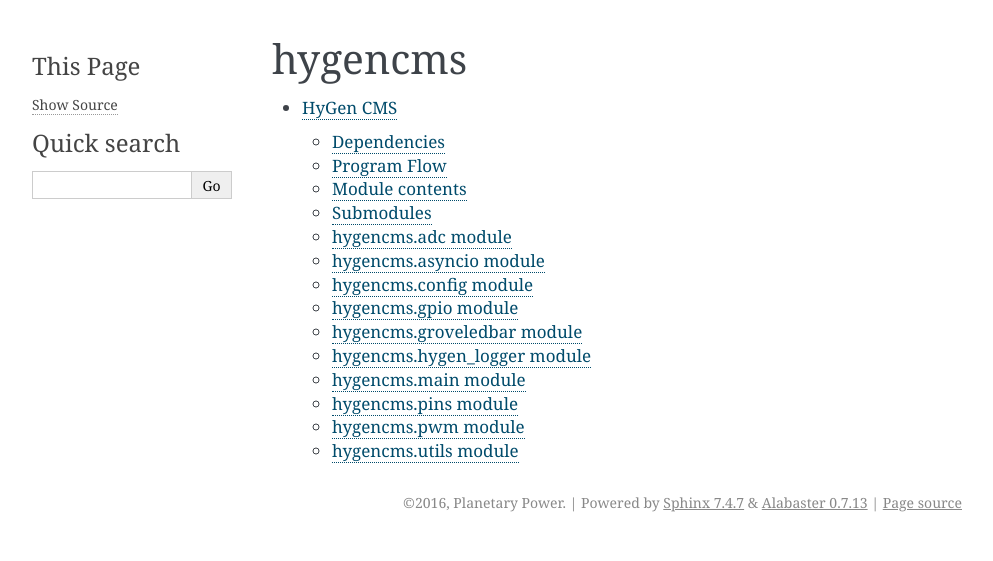
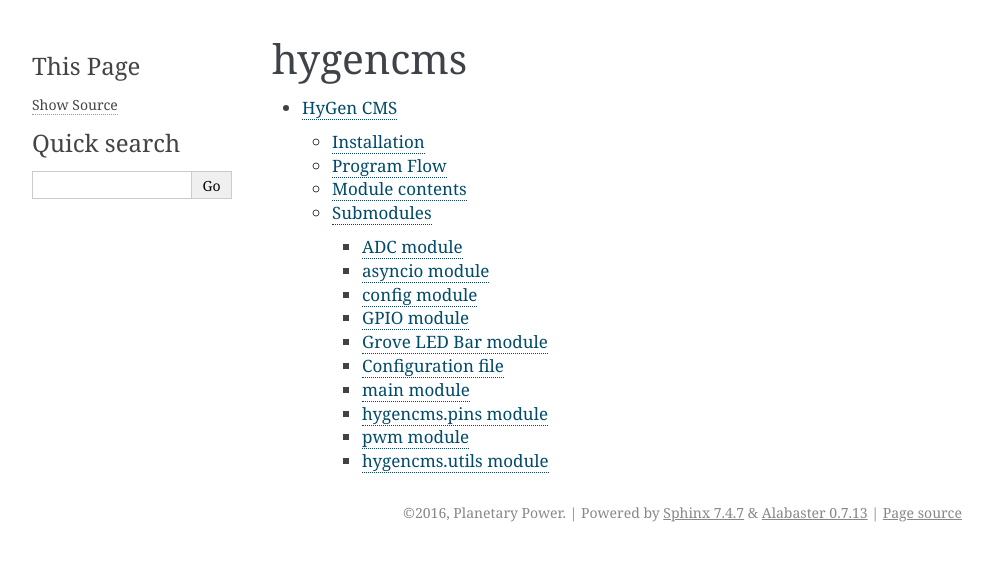
Before and after one commit to BillMarty/HyGenCMS, a Sphinx documentation site: the page built from docs/source/modules.txt, in a window 1280 px wide. Shown: the top 561 px of the page, without its empty margins (148-1141 px from the left). Built offline with Sphinx 7.4.7, drawn with Linux system fonts in a browser that asks for light colours; some of the changed lines change nothing that is shown.

Commit message:
Add documentation.

```diff
--- a/docs/source/hygencms.txt
+++ b/docs/source/hygencms.txt
@@ -1,39 +1,85 @@
+=========
 HyGen CMS
 =========
 
 The HyGen Communication Management System, or CMS, is controlled by
 this Python package, running on a BeagleBone Black or BeagleBone Black
-clone such as the one manufactured by Arrow. It is intended to function
-on the Linux kernel version 4.1+, as 4.1 introduced a number of changes
+clone such as the one manufactured by Arrow. It serves several functions
+in the HyGen hybrid generator. First, it logs data from the DeepSea,
+Beckett BMS, and analog inputs. Second, it sets the RPM setpoint for the
+Woodward engine speed controller. This software is intended to function
+on the Linux kernel versions 4.1+, as 4.1 introduced breaking changes
 to the kernel interface file structure, and supports the Arrow
 BeagleBone Black Industrial on the same image as other BeagleBone Black
 devices.
 
-Dependencies
+Installation
 ------------
 
-This software relies on a number of other pieces of software. The most
-prominent among them is Python. While an effort has been made to keep
-the software compatible between Python 2 and Python 3, it is
-recommended to use Python 3, as it is perfectly stable, and is the
-platform being used for development.
+The HyGen CMS software is meant to run on Debian 8, Jessie, with Linux
+kernel 4.1+. The installation of Linux to reach a working system is
+covered in detail in `Linux Setup <linuxsetup.html>`_. On a working
+Linux system with Python 3, install the CMS software with the following
+commands::
 
-Within Python, there are several dependencies, which are best installed
-with ``pip``. These are listed in the ``dependencies.txt`` file in the
-top level of this repository.
+    cd HyGenCMS
+    sudo python3 setup.py install
 
-Apart from these tools, the program relies on several shell commands to
-be installed and present in the root PATH:
+This will install the ``hygencms`` command to ``/usr/local/bin``, where
+it can be run from the command line. All necessary dependencies listed
+in ``requirements.txt`` are automatically installed by the Python
+packaging system.
+
+This software is developed in the Python programming language. While an
+effort has been made to keep it compatible between Python 2 and Python
+3, it is recommended to use Python 3, as it is perfectly stable, and is
+the platform being used for continued development.
+
+Apart from Python libraries, HyGenCMS relies on several shell commands
+to be installed and present in the root PATH:
 
 - ``pmount``
 - ``pumount``
 - ``lsblk``
 - ``mount``
+- ``config-pin``
+
+Some of these commands should be included on every Debian build.
+Detailed instructions for installing the rest are given in the
+`Linux Setup <linuxsetup.html>`_ section.
 
 Program Flow
 ------------
 
+This section will review the code flow of the program, at a high level.
+Code-level detail will not be included, but the basic passage of data
+will be outlined.
 
+The primary entry-point to the HyGen CMS software is the ``main``
+function, contained in ``hygencms/__main__.py``. This function is
+called by the ``hygencms`` command in the ``PATH``. It parses
+command line arguments and reads the configuration file, then calls
+the ``main`` function inside ``hygencms/main.py`` with the correct
+configuration arguments.
+
+After the ``main`` function starts, it starts multiple threads, one
+for each data source or sink: the DeepSea, BMS, Analog inputs, log
+files, and Woodward each have their own thread. Each thread then is
+responsible for reading or writing its own data. Connections between
+the main thread and IO threads are made in three places. Each input
+thread has a ``csv_line`` method, which returns a string of comma
+separated values for that time increment. If the program is not
+running in daemon mode, the ``print_data`` method is used to print
+data for that time increment to the screen. The final method of
+communication between threads is that the many of the threads store
+the data they gather directly in a central dictionary, and the main
+thread sometimes pulls data directly from the dictionary.
+
+The main thread (and some of the other threads) are structured as an
+event loop - it keeps a record of when it ought to next run each group
+of tasks, then checks at each loop whethere it is now time to run each
+group. At each loop, it sleeps for a short time. This keeps the other
+threads from starving.
 
 Module contents
 ---------------
@@ -44,56 +90,56 @@
 Submodules
 ----------
 
-hygencms.adc module
--------------------
+ADC module
+==========
 
 .. automodule:: hygencms.adc
    :members:
    :undoc-members:
    :show-inheritance:
 
-hygencms.asyncio module
------------------------
+asyncio module
+==============
 
 .. automodule:: hygencms.asyncio
    :members:
    :undoc-members:
    :show-inheritance:
 
-hygencms.config module
-----------------------
+config module
+=============
 
 .. automodule:: hygencms.config
    :members:
    :undoc-members:
    :show-inheritance:
 
-hygencms.gpio module
---------------------
+GPIO module
+===========
 
 .. automodule:: hygencms.gpio
    :members:
    :undoc-members:
    :show-inheritance:
 
-hygencms.groveledbar module
----------------------------
+Grove LED Bar module
+====================
 
 .. automodule:: hygencms.groveledbar
    :members:
    :undoc-members:
    :show-inheritance:
 
-hygencms.hygen_logger module
-----------------------------
+Configuration file
+============================
 
 .. automodule:: hygencms.hygen_logger
    :members:
    :undoc-members:
    :show-inheritance:
 
-hygencms.main module
---------------------
+main module
+===========
 
 .. automodule:: hygencms.main
    :members:
@@ -101,15 +147,15 @@
    :show-inheritance:
 
 hygencms.pins module
---------------------
+====================
 
 .. automodule:: hygencms.pins
    :members:
    :undoc-members:
    :show-inheritance:
 
-hygencms.pwm module
--------------------
+pwm module
+==========
 
 .. automodule:: hygencms.pwm
    :members:
@@ -117,7 +163,7 @@
    :show-inheritance:
 
 hygencms.utils module
----------------------
+=====================
 
 .. automodule:: hygencms.utils
    :members:
```
Lines whose indentation alone changed are shown as unchanged.
